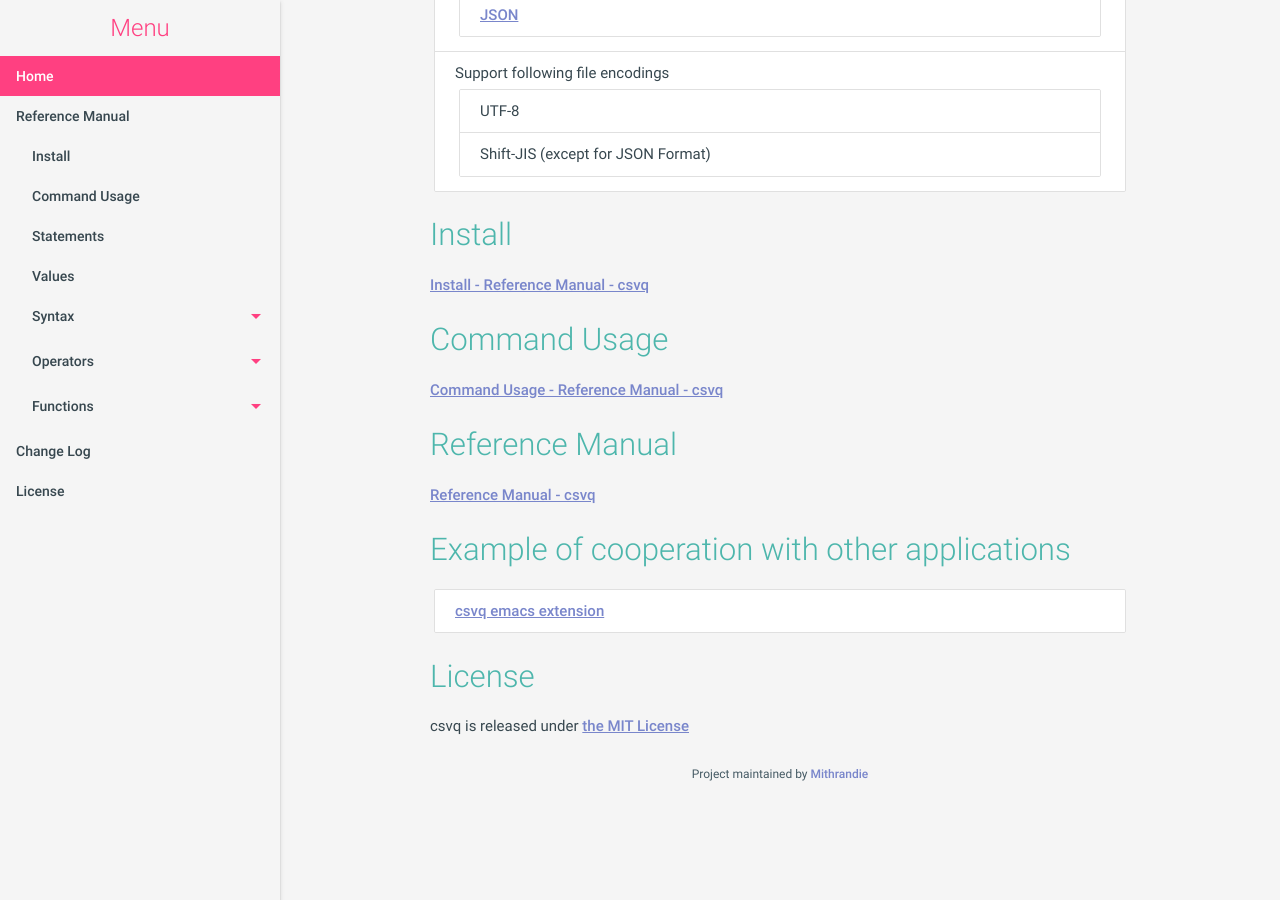
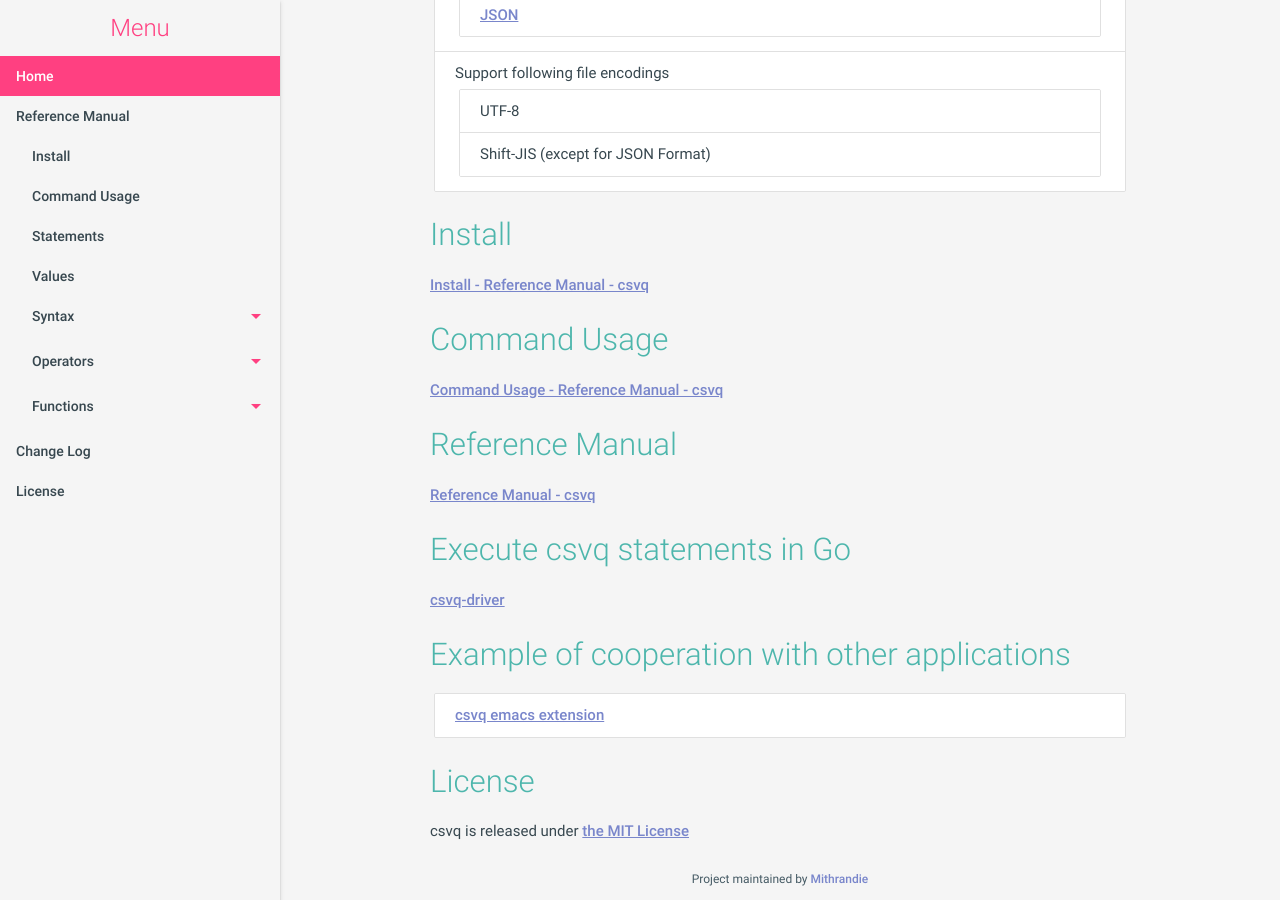
Before and after one commit to mithrandie/csvq, a Jekyll site: the page built from docs/index.md, in a window 1280 px wide and 900 px high, scrolled down 1349 px. Built offline with Jekyll 4.4.1, drawn with Linux system fonts in a browser that asks for light colours; before the commit the page ends 2144 px from its top, so only the background shows below that.

Commit message:
Update docs.

```diff
--- a/docs/index.md
+++ b/docs/index.md
@@ -56,6 +56,10 @@ Version 1.9.6
 
 [Reference Manual - csvq]({{ '/reference.html' | relative_url }})
 
+## Execute csvq statements in Go
+
+[csvq-driver](https://github.com/mithrandie/csvq-driver)
+
 ## Example of cooperation with other applications
 
 - [csvq emacs extension](https://github.com/mithrandie/csvq-emacs-extension)
--- a/docs/sitemap.xml
+++ b/docs/sitemap.xml
@@ -6,7 +6,7 @@
             http://www.sitemaps.org/schemas/sitemap/0.9/sitemap.xsd">
     <url>
         <loc>https://mithrandie.github.io/csvq/</loc>
-        <lastmod>2019-03-29T18:17:00+00:00</lastmod>
+        <lastmod>2019-03-30T16:35:01+00:00</lastmod>
     </url>
     <url>
         <loc>https://mithrandie.github.io/csvq/reference.html</loc>
```
Also changed, not shown: README.md.
